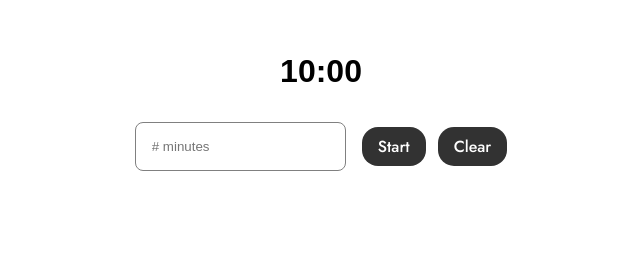
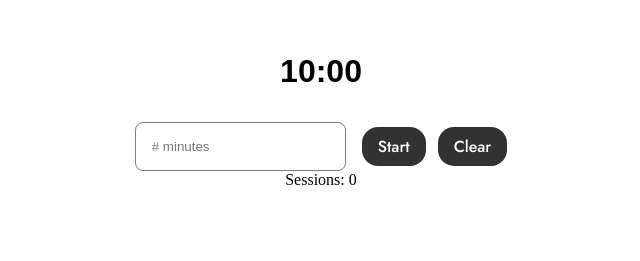
Before and after one commit to maishamir/pomodoroTimer, a React (Vite) app: page / in a window 1280 px wide. Shown: the part 267-528 px from the top of the page, without its empty margins (319-959 px from the left). Built offline with nearby package versions, Linux system fonts and the light colour scheme.

Commit message:
each session being counted

```diff
--- a/src/App.jsx
+++ b/src/App.jsx
@@ -10,6 +10,8 @@ function App() {
   const [isRunning, setIsRunning] = useState(false);
   const [buttonText, setButtonText] = useState("Start");
   const [isNotCleared, setIsNotCleared] = useState(false);
+
+  const [sessions, setSessions] = useState(0);
 
   function handleStartStop(e) {
     e.preventDefault();
@@ -31,7 +33,7 @@ function App() {
   function handleClear() {
     //reset the timer back to the original amount that the user inputted IF there was input
     console.log("clearing timer");
-    setMinutes(input ? input : 10)
+    setMinutes(input ? input : 10);
     setSeconds(0);
 
     //stop the timer
@@ -41,10 +43,15 @@ function App() {
   }
 
   useEffect(() => {
-    console.log("useEffect - isRunning:", isRunning, "seconds:", seconds)
     if (!isRunning) return;
 
     const tick = () => {
+      if (seconds === 0 && minutes === 0) {
+        setIsRunning(false);
+        setSessions((prevSession) => prevSession + 1)
+        return;
+      }
+
       // handle the seconds
       setSeconds((prevSecond) => {
         if (prevSecond > 0) {
@@ -82,6 +89,8 @@ function App() {
         handleStartStop={handleStartStop}
         handleClear={handleClear}
       />
+
+      <p>Sessions: {sessions}</p>
     </main>
   );
 }
```
